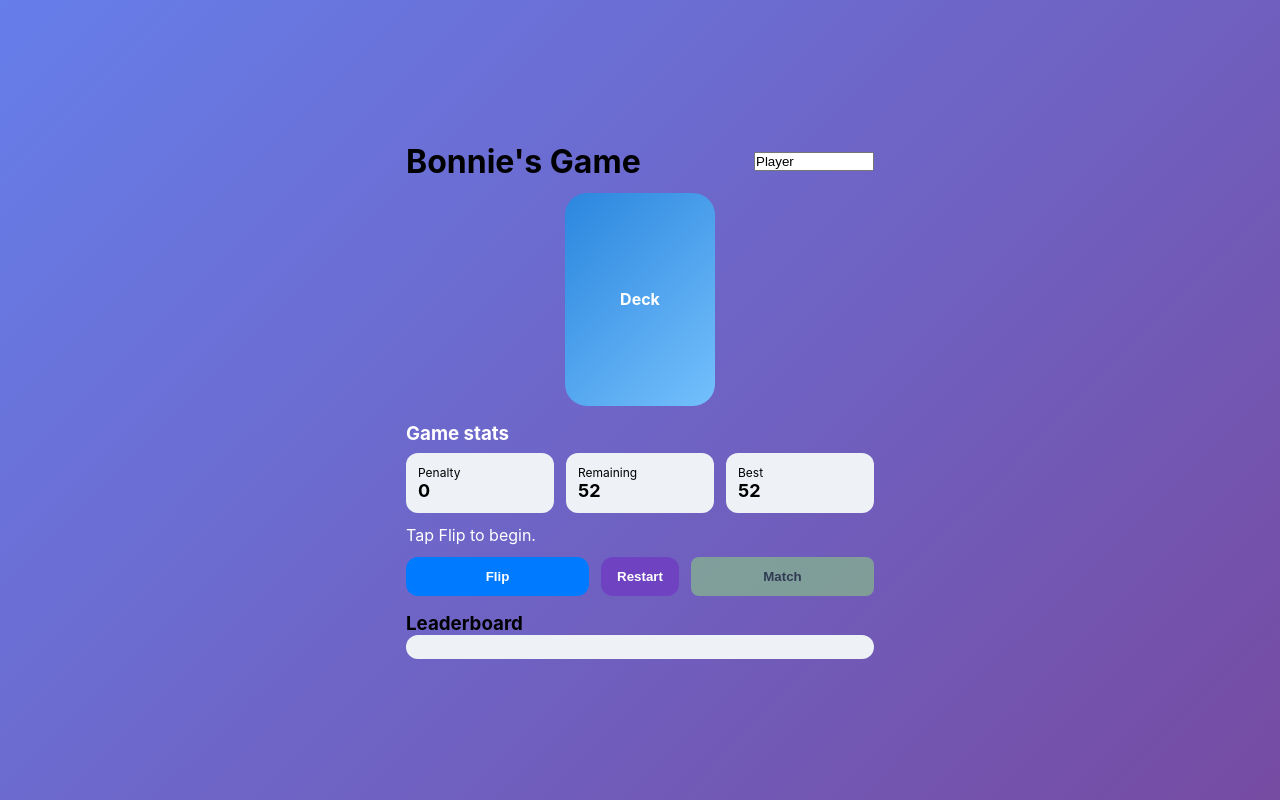
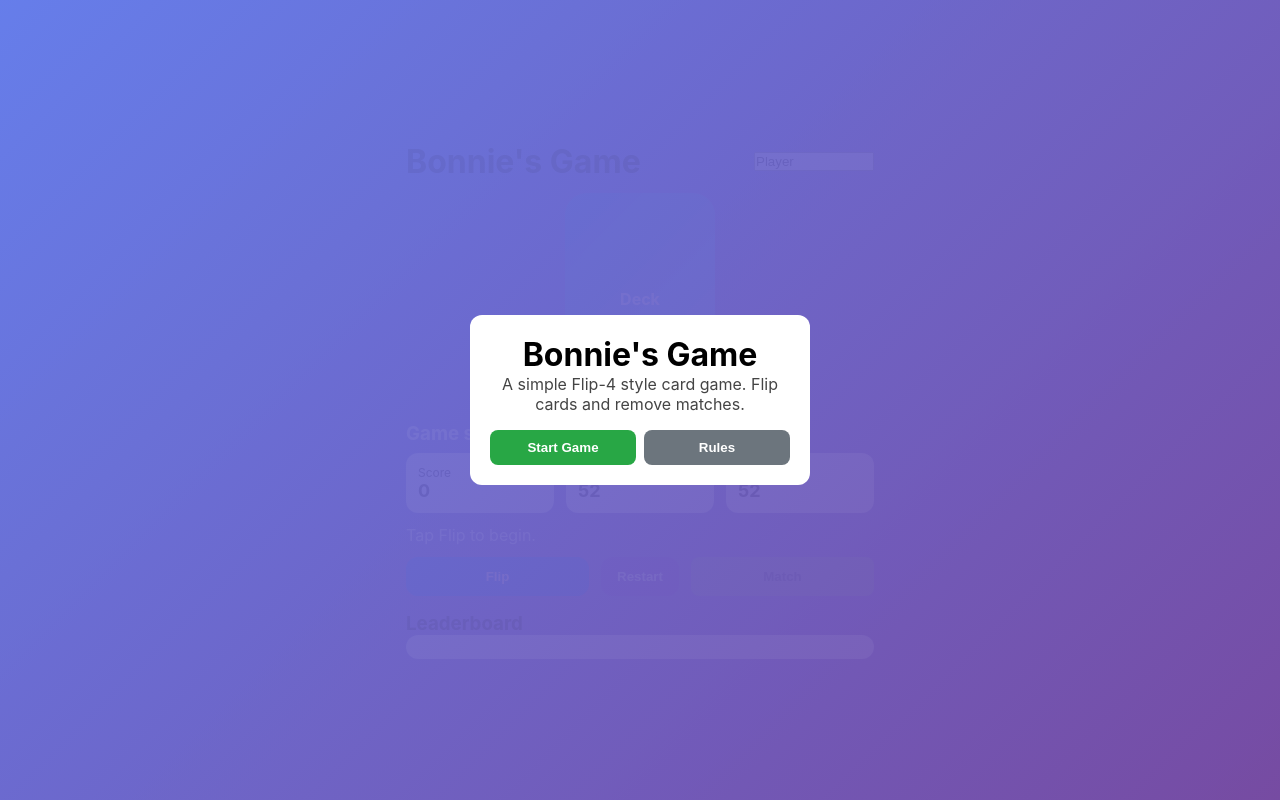
Before and after one commit to JRed12889/bonnies-game-web, a React (Vite) app: page / in a window 1280 px wide. Built offline with nearby package versions, Linux system fonts and the light colour scheme.

Commit message:
Add landing screen with Rules popup; rename Penalty stat to Score

```diff
--- a/src/App.tsx
+++ b/src/App.tsx
@@ -16,6 +16,8 @@ function App() {
   const [finalScore, setFinalScore] = useState<number | null>(null)
   const [nameForSave, setNameForSave] = useState('')
   const [qualifiesForBoard, setQualifiesForBoard] = useState(false)
+  const [showLanding, setShowLanding] = useState(true)
+  const [showRules, setShowRules] = useState(false)
 
   useEffect(() => {
     saveStats(stats)
@@ -129,6 +131,20 @@ function App() {
     soundPlayer.playShuffle()
   }
 
+  function startGame() {
+    setShowLanding(false)
+    setMessage('Tap Flip to begin.')
+    soundPlayer.playShuffle()
+  }
+
+  function openRules() {
+    setShowRules(true)
+  }
+
+  function closeRules() {
+    setShowRules(false)
+  }
+
   return (
     <div>
       <header style={{ display: 'flex', justifyContent: 'space-between', alignItems: 'center', marginBottom: 12 }}>
@@ -155,7 +171,7 @@ function App() {
       <div style={{ marginTop: 12 }}>
         <h3 style={{ color: '#fff' }}>Game stats</h3>
         <div style={{ display: 'flex', gap: 12, marginTop: 8 }}>
-          <Stat title="Penalty" value={`${table.length}`} />
+          <Stat title="Score" value={`${table.length}`} />
           <Stat title="Remaining" value={`${deck.length}`} />
           <Stat title="Best" value={`${stats.playerStats.bestScore}`} />
         </div>
@@ -213,6 +229,39 @@ function App() {
           </div>
         </div>
       )}
+
+      {/* Landing screen before the first game */}
+      {showLanding && (
+        <div style={{ position: 'fixed', inset: 0, display: 'flex', alignItems: 'center', justifyContent: 'center', background: 'linear-gradient(135deg, rgba(102,126,234,0.95), rgba(118,75,162,0.95))', zIndex: 60 }}>
+          <div style={{ width: 340, background: '#fff', borderRadius: 12, padding: 20, textAlign: 'center' }}>
+            <h1>Bonnie's Game</h1>
+            <p style={{ color: '#444' }}>A simple Flip-4 style card game. Flip cards and remove matches.</p>
+            <div style={{ display: 'flex', gap: 8, marginTop: 16 }}>
+              <button onClick={startGame} style={{ flex: 1, padding: '10px 12px', background: '#28a745', color: '#fff', borderRadius: 8 }}>Start Game</button>
+              <button onClick={openRules} style={{ flex: 1, padding: '10px 12px', background: '#6c757d', color: '#fff', borderRadius: 8 }}>Rules</button>
+            </div>
+          </div>
+        </div>
+      )}
+
+      {/* Rules modal */}
+      {showRules && (
+        <div style={{ position: 'fixed', inset: 0, display: 'flex', alignItems: 'center', justifyContent: 'center', background: 'rgba(0,0,0,0.4)', zIndex: 70 }}>
+          <div style={{ width: 360, background: '#fff', borderRadius: 12, padding: 16 }}>
+            <h2>Rules</h2>
+            <ol style={{ marginTop: 8, color: '#333' }}>
+              <li>Press <strong>Flip</strong> to reveal the next card onto the table.</li>
+              <li>If the newly flipped card matches the <em>rank</em> of the card 4 places back, it's a Rank match — press <strong>Match</strong> to remove those 4 cards.</li>
+              <li>If the newly flipped card matches the <em>suit</em> of the card 4 places back, it's a Suit match — press <strong>Match</strong> to remove the two middle cards of that 4-card block.</li>
+              <li>When the deck is exhausted, your final score equals the number of cards remaining on the table (lower is better).</li>
+              <li>If your score qualifies for the top 20, you can edit your name and save it to the leaderboard.</li>
+            </ol>
+            <div style={{ display: 'flex', justifyContent: 'flex-end', marginTop: 12 }}>
+              <button onClick={closeRules} style={{ padding: '8px 12px', borderRadius: 8, background: '#007bff', color: '#fff' }}>Close</button>
+            </div>
+          </div>
+        </div>
+      )}
     </div>
   )
 }
```
